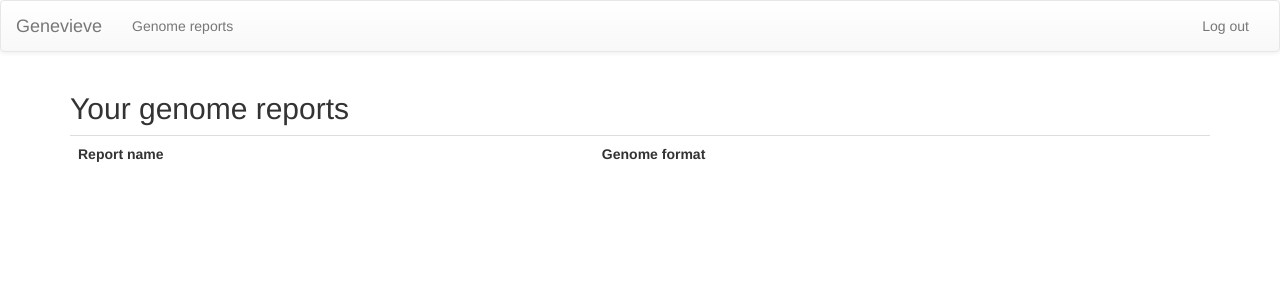
After one commit to madprime/genevieve, a Django app: page /genome_reports/ in a window 1280 px wide. The commit adds this page. Shown: the top 300 px of the page. Run offline with Django 3.2, Linux system fonts and the light colour scheme; the visitor is signed in with stand-in values (Sample User, id 1); data that the repository does not hold is empty; parts of the project's set-up code (start-up, migrations or seed data) failed here and were passed over; some libraries are stand-ins or nearby versions.

Commit message:
Add genome report list view

```diff
--- a/genevieve_client/templates/base.html
+++ b/genevieve_client/templates/base.html
@@ -35,6 +35,7 @@
         <!-- Collect the nav links, forms, and other content for toggling -->
         <div class="collapse navbar-collapse" id="navbar-main-collapse">
           <ul class="nav navbar-nav">
+            <li><a href="{% url 'genome_reports' %}">Genome reports</a></li>
             <!-- Fill this with menu items as needed.
             <li><a href="#">Link</a></li>
             -->
--- a/genevieve_client/templates/genevieve_client/genome_import.html
+++ b/genevieve_client/templates/genevieve_client/genome_import.html
@@ -2,7 +2,7 @@
 
 {% block content %}
 
-<p>Import data from 23andme:</p>
+<p>Import genome:</p>
 
 <form role="form" action="{% url 'genome_import' %}" method="post"
     enctype="multipart/form-data">
--- /dev/null
+++ b/genevieve_client/templates/genevieve_client/genomereport_list.html
@@ -0,0 +1,20 @@
+{% extends 'base.html' %}
+
+{% block content %}
+
+<h2>Your genome reports</h2>
+
+<table class="table">
+  <tr>
+    <th>Report name</th>
+    <th>Genome format</th>
+  </tr>
+{% for report in genomereport_list %}
+  <tr>
+    <td>{{ report.report_name }}</td>
+    <td>{{ report.get_genome_format_display }}</td>
+  </tr>
+{% endfor %}
+</table>
+
+{% endblock %}
--- a/genevieve_client/urls.py
+++ b/genevieve_client/urls.py
@@ -2,7 +2,7 @@ from django.conf.urls import include, url
 from django.contrib import admin
 from django.views.generic import TemplateView
 
-from .views import GenomeImportView
+from .views import GenomeImportView, GenomeReportListView
 
 urlpatterns = [
     # Examples:
@@ -13,6 +13,8 @@ urlpatterns = [
         TemplateView.as_view(template_name='genevieve_client/home.html'),
         name='home'),
     url(r'genome_import/', GenomeImportView.as_view(), name='genome_import'),
+    url(r'genome_reports/$', GenomeReportListView.as_view(),
+        name='genome_reports'),
 
     url(r'^admin/', include(admin.site.urls)),
 
--- a/genevieve_client/views.py
+++ b/genevieve_client/views.py
@@ -2,6 +2,7 @@ from django.contrib.auth.decorators import login_required
 from django.core.urlresolvers import reverse_lazy
 from django.utils.decorators import method_decorator
 from django.views.generic.edit import FormView
+from django.views.generic.list import ListView
 
 from .models import GenomeReport
 from .forms import GenomeUploadForm
@@ -28,3 +29,15 @@ class GenomeImportView(FormView):
         produce_genome_report.delay(genome_report=new_report)
         # Insert calling celery task for genome processing here.
         return super(GenomeImportView, self).form_valid(form)
+
+
+class GenomeReportListView(ListView):
+    model = GenomeReport
+
+    @method_decorator(login_required)
+    def dispatch(self, *args, **kwargs):
+        return super(GenomeReportListView, self).dispatch(*args, **kwargs)
+
+    def get_queryset(self):
+        queryset = super(GenomeReportListView, self).get_queryset()
+        return queryset.filter(user=self.request.user)
```
